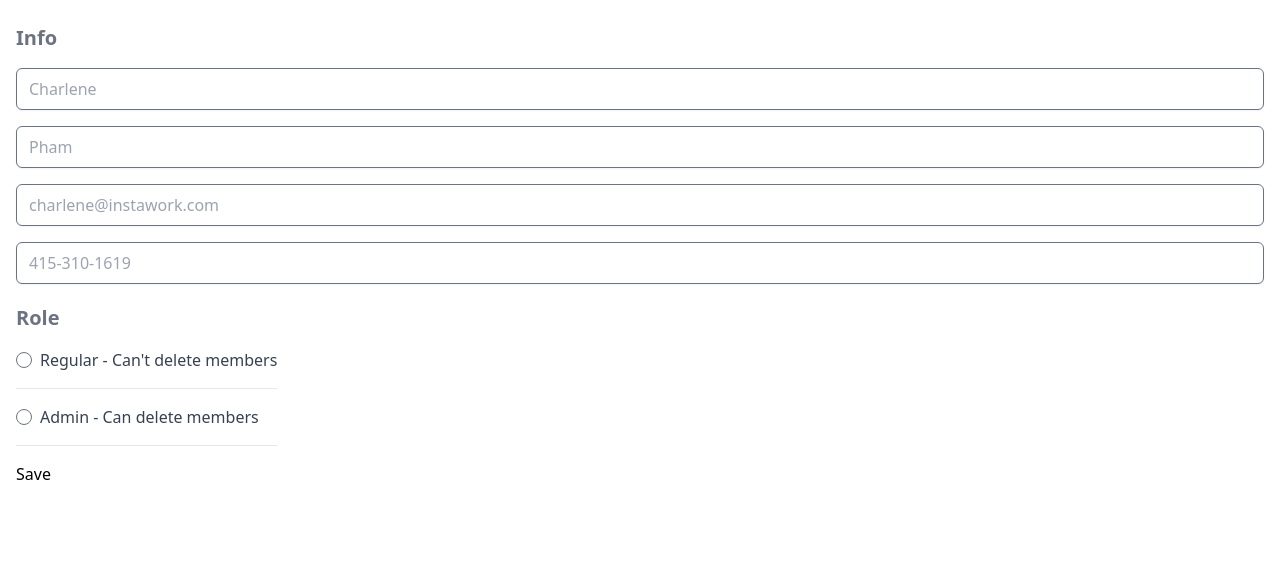
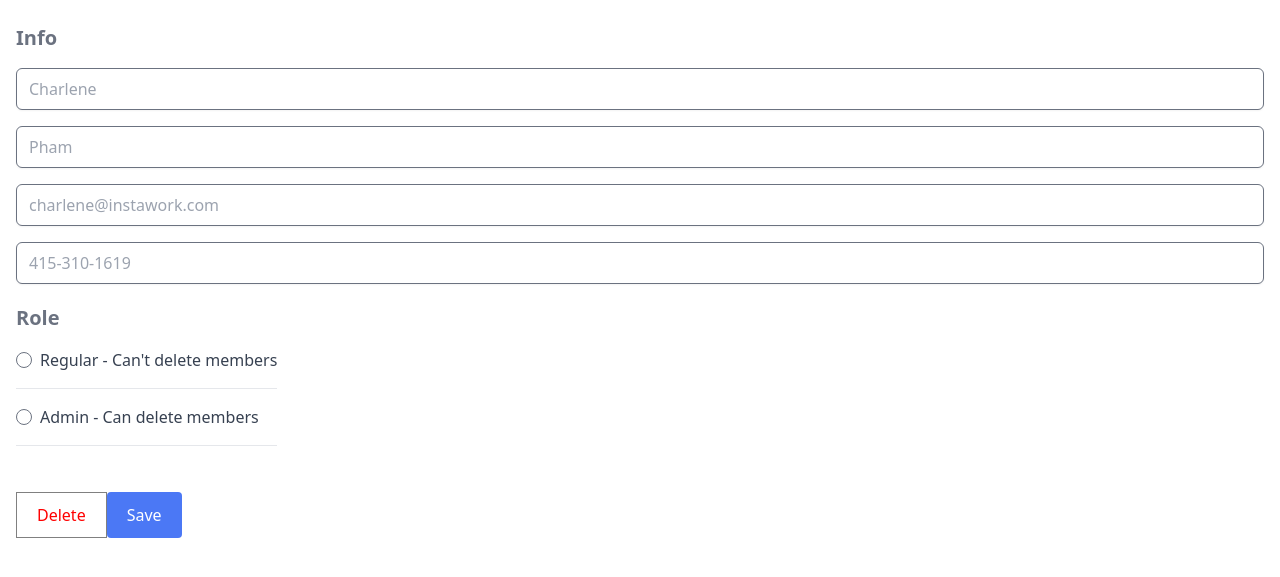
Before and after one commit to Dunridge/instawork-task, a Django app: page /add/ in a window 1280 px wide. Shown: the part 137-714 px from the top of the page. Run offline with Django 4.2, Linux system fonts and the light colour scheme; style sheets or scripts are compiled from the project's sources; some libraries are stand-ins or nearby versions.

Commit message:
add-page. add team member form

```diff
--- a/instawork_app/static/polls/style.css
+++ b/instawork_app/static/polls/style.css
@@ -7,3 +7,25 @@
 .add-memebers__option {
     padding: 8px 0;
 }
+
+/* TODO: try to replace with tailwind and fix the issue  */
+
+.add-members__buttons-container {
+    display: flex;
+    justify-content: space-between;
+}
+
+.add-members__save {
+    background-color: #4B78F5;
+    color: white;
+    padding: 10px 20px;
+    margin-top: 30px;
+    border-radius: 4px;
+}
+
+.add-members__delete {
+    border: 1px solid grey;
+    padding: 10px 20px;
+    color: red;
+    margin-top: 30px;
+}
--- a/instawork_app/templates/add_member/index.html
+++ b/instawork_app/templates/add_member/index.html
@@ -35,7 +35,7 @@
                         name="name"
                         placeholder="Charlene"
                         required
-                        class="w-full px-3 py-2 border rounded-md shadow-sm focus:outline-none focus:border-blue-500 placeholder-gray-400"
+                        class="w-full px-3 py-2 border border-eef0ef rounded-md shadow-sm focus:outline-none focus:border-blue-500 placeholder-gray-400"
                     />
                 </div>
                 <div class="mt-4">
@@ -44,7 +44,7 @@
                         name="position"
                         placeholder="Pham"
                         required
-                        class="w-full px-3 py-2 border rounded-md shadow-sm focus:outline-none focus:border-blue-500 placeholder-gray-400"
+                        class="w-full px-3 py-2 border border-eef0ef rounded-md shadow-sm focus:outline-none focus:border-blue-500 placeholder-gray-400"
                     />
                 </div>
                 <div class="mt-4">
@@ -53,7 +53,7 @@
                         name="phone"
                         placeholder="charlene@instawork.com"
                         required
-                        class="w-full px-3 py-2 border rounded-md shadow-sm focus:outline-none focus:border-blue-500 placeholder-gray-400"
+                        class="w-full px-3 py-2 border border-eef0ef rounded-md shadow-sm focus:outline-none focus:border-blue-500 placeholder-gray-400"
                     />
                 </div>
                 <div class="mt-4">
@@ -62,12 +62,14 @@
                         name="email"
                         required
                         placeholder="415-310-1619"
-                        class="w-full px-3 py-2 border rounded-md shadow-sm focus:outline-none focus:border-blue-500 placeholder-gray-400"
+                        class="w-full px-3 py-2 border border-eef0ef rounded-md shadow-sm focus:outline-none focus:border-blue-500 placeholder-gray-400"
                     />
                 </div>
             </div>
 
             {% comment %} TODO: update the model to also include the role field {% endcomment %}
+            {% comment %} TODO: figure out how to bind this to a form name  {% endcomment %}
+
             <div class="mt-2 text-xl text-gray-500 font-bold">Role</div>
             <div class="mb-4">
                 <div class="flex items-center py-4">
@@ -82,8 +84,15 @@
                 </div>
             </div>
 
-            {% comment %} TODO: add the edit button based on a condition and pass this as a template {% endcomment %}
-            <button type="submit">Save</button>
+            <div class="add-members__buttons-container flex justify-between">
+                <button type="cancel" class="add-members__delete">Delete</button>
+                <button type="submit" class="add-members__save">Save</button>
+            </div>
+
+            {% comment %} TODO: add the edit button based on a condition and pass this as a template  {% endcomment %}
+
+
+            {% comment %} TODO: see how to make a shared component out of this form and then use it in 2 places {% endcomment %}
         </form>
     </body>
 </html>
--- a/instawork_app/templates/instawork_app/index.html
+++ b/instawork_app/templates/instawork_app/index.html
@@ -6,8 +6,8 @@
         <meta http-equiv="X-UA-Compatible" content="IE=edge" />
         <meta name="viewport" content="width=device-width, initial-scale=1.0" />
         <title>Team management</title>
-        {% tailwind_css %} {% load static %} <link rel="stylesheet" href="{%
-        static "polls/style.css" %}">
+        {% tailwind_css %} {% load static %}
+        <link rel="stylesheet" href="{%static "polls/style.css" %}">
     </head>
     <body>
         <div class="relative w-full flex flex-col justify-start mx-4 mt-4 mb-3">
```
